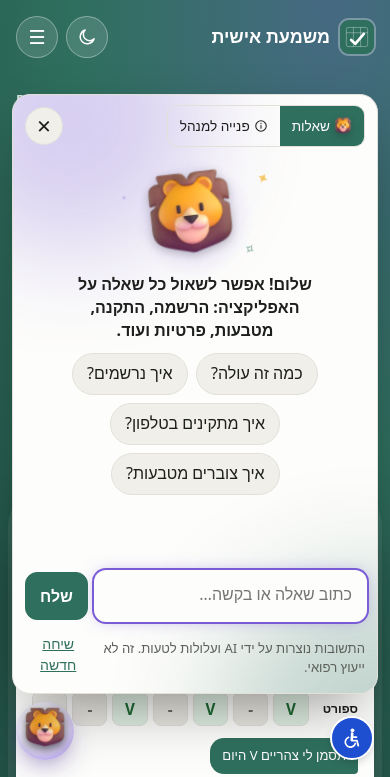
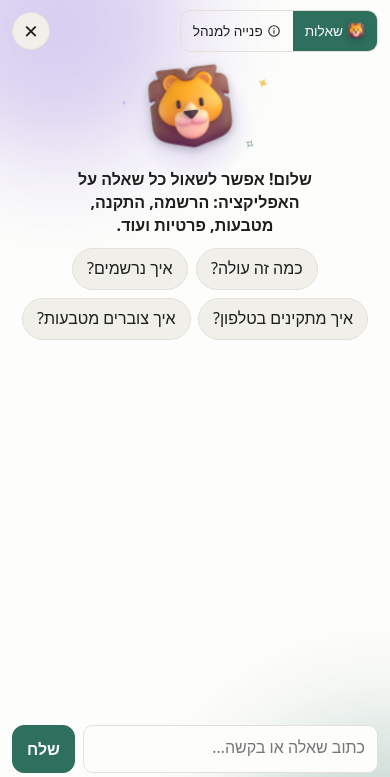
Before and after one commit to Adar999000/SportTrack, a website built with Vite: page index.html in a window 390 px wide. Both pictures are taken after a click on the button 45 px from the left and 731 px from the top of the page. Shown: the top 777 px of the page. Built offline with nearby package versions, Linux system fonts and the light colour scheme; no server answers.

Commit message:
v4.2.1: full-screen assistant on phones that follows the keyboard
Co-Authored-By: Claude Opus 5.5 <noreply@anthropic.com>
Claude-Session: https://claude.ai/code/session_01CzonFwQXW3T5ABsxCnvj2z

```diff
--- a/package.json
+++ b/package.json
@@ -1,7 +1,7 @@
 {
   "name": "mishmaat-ishit",
   "private": true,
-  "version": "4.2.0",
+  "version": "4.2.1",
   "type": "module",
   "description": "משמעת אישית — weekly habit & weight tracker PWA (Hebrew, RTL, offline)",
   "scripts": {
--- a/src/i18n-en.ts
+++ b/src/i18n-en.ts
@@ -1352,4 +1352,5 @@ export const EN: Record<string, string> = {
   "זיקוקים": "Fireworks",
   "לפי רמה": "By level",
   "חנות מורחבת: 16 דמויות חדשות, הילות, תגים, צבעים, רקעים, מסגרות וזיקוקים. חלק מהפריטים נפתחים רק מרמה מסוימת": "Bigger store: 16 new characters, auras, badges, colors, backgrounds, frames and fireworks. Some items open only from a certain level",
+  "בטלפון, חלון הבוט נפתח על כל המסך ונשאר מסודר גם כשהמקלדת פתוחה": "On phones, the bot window opens full screen and stays tidy while the keyboard is open",
 };
--- a/src/styles.css
+++ b/src/styles.css
@@ -1176,3 +1176,18 @@ body.is-landing .fab-panel { bottom: calc(150px + env(safe-area-inset-bottom));
 .lv-opens { display: block; color: var(--accent); margin-top: 2px; }
 @media (prefers-reduced-motion: reduce) { .avatar.frame-legend { animation: none; } }
 .a11y-motion .avatar.frame-legend { animation: none; }
+
+/* floating assistant on phones: a full-screen sheet that follows the on-screen keyboard */
+.chat-input { font-size: 16px; } /* iOS zooms the page into inputs smaller than 16px */
+@media (max-width: 640px) {
+  .fab-panel {
+    inset: auto 0 auto 0; top: var(--vv-top, 0); bottom: auto; width: 100%; max-width: none;
+    height: var(--vv-h, 100dvh); border-radius: 0; border: none; z-index: 110; padding: calc(10px + env(safe-area-inset-top)) 12px 10px;
+  }
+  .fab-panel:not([hidden]) { animation: sheet-up .25s ease-out; }
+  @keyframes sheet-up { from { transform: translateY(24px); opacity: 0; } to { transform: none; opacity: 1; } }
+  body.fab-open { overflow: hidden; }
+  body.fab-open .fab, body.fab-open .a11y-btn, body.fab-open .tabbar, body.fab-open nav.tabs { visibility: hidden; }
+  .fab-panel .chat-empty .chat-hero { padding-top: 0; }
+  .fab-panel .chat-foot .hint { font-size: 0.72rem; }
+}
--- a/src/ui/floatingChat.ts
+++ b/src/ui/floatingChat.ts
@@ -42,10 +42,33 @@ export function mountFloatingChat(): { refresh: () => void } {
         : guest ? h('div', { class: 'support-panel stack guest-contact' }, h('p', { class: 'muted' }, t('שאלה, תקלה או בקשה? כתבו למנהל האפליקציה ונחזור אליכם במייל.')), contactForm('תמיכה'))
         : supportPanel(setUnread),
     );
-    (panel.querySelector('textarea') as HTMLElement | null)?.focus();
+    // on phones the keyboard would cover half the screen right away, so wait for a tap
+    if (!isPhone()) (panel.querySelector('textarea') as HTMLElement | null)?.focus();
   }
-  function open() { panel.hidden = false; fab.setAttribute('aria-expanded', 'true'); draw(); }
-  function close() { panel.hidden = true; fab.setAttribute('aria-expanded', 'false'); fab.focus(); }
+  const isPhone = () => matchMedia('(max-width: 640px)').matches;
+  /** On phones the panel fills exactly the visible area, also above the on-screen keyboard. */
+  const fit = () => {
+    const vv = window.visualViewport;
+    if (!vv || !isPhone()) { panel.style.removeProperty('--vv-h'); panel.style.removeProperty('--vv-top'); return; }
+    panel.style.setProperty('--vv-h', vv.height + 'px');
+    panel.style.setProperty('--vv-top', vv.offsetTop + 'px');
+    const log = panel.querySelector('.chat-log') as HTMLElement | null;
+    if (log) log.scrollTop = log.scrollHeight;
+  };
+  function open() {
+    panel.hidden = false; fab.setAttribute('aria-expanded', 'true'); draw();
+    document.body.classList.add('fab-open');
+    fit();
+    window.visualViewport?.addEventListener('resize', fit);
+    window.visualViewport?.addEventListener('scroll', fit);
+  }
+  function close() {
+    panel.hidden = true; fab.setAttribute('aria-expanded', 'false');
+    document.body.classList.remove('fab-open');
+    window.visualViewport?.removeEventListener('resize', fit);
+    window.visualViewport?.removeEventListener('scroll', fit);
+    if (!fab.hidden) fab.focus();
+  }
   fab.addEventListener('click', () => (panel.hidden ? open() : close()));
   document.addEventListener('keydown', (e) => { if (e.key === 'Escape' && !panel.hidden) close(); });
 
--- a/src/version.ts
+++ b/src/version.ts
@@ -8,6 +8,11 @@ export interface Release {
 }
 
 export const CHANGELOG: Release[] = [
+  {
+    version: '4.2.1',
+    date: '2026-11-26',
+    items: ['בטלפון, חלון הבוט נפתח על כל המסך ונשאר מסודר גם כשהמקלדת פתוחה'],
+  },
   {
     version: '4.2.0',
     date: '2026-11-26',
```
Also changed, not shown: CHANGELOG.md.
